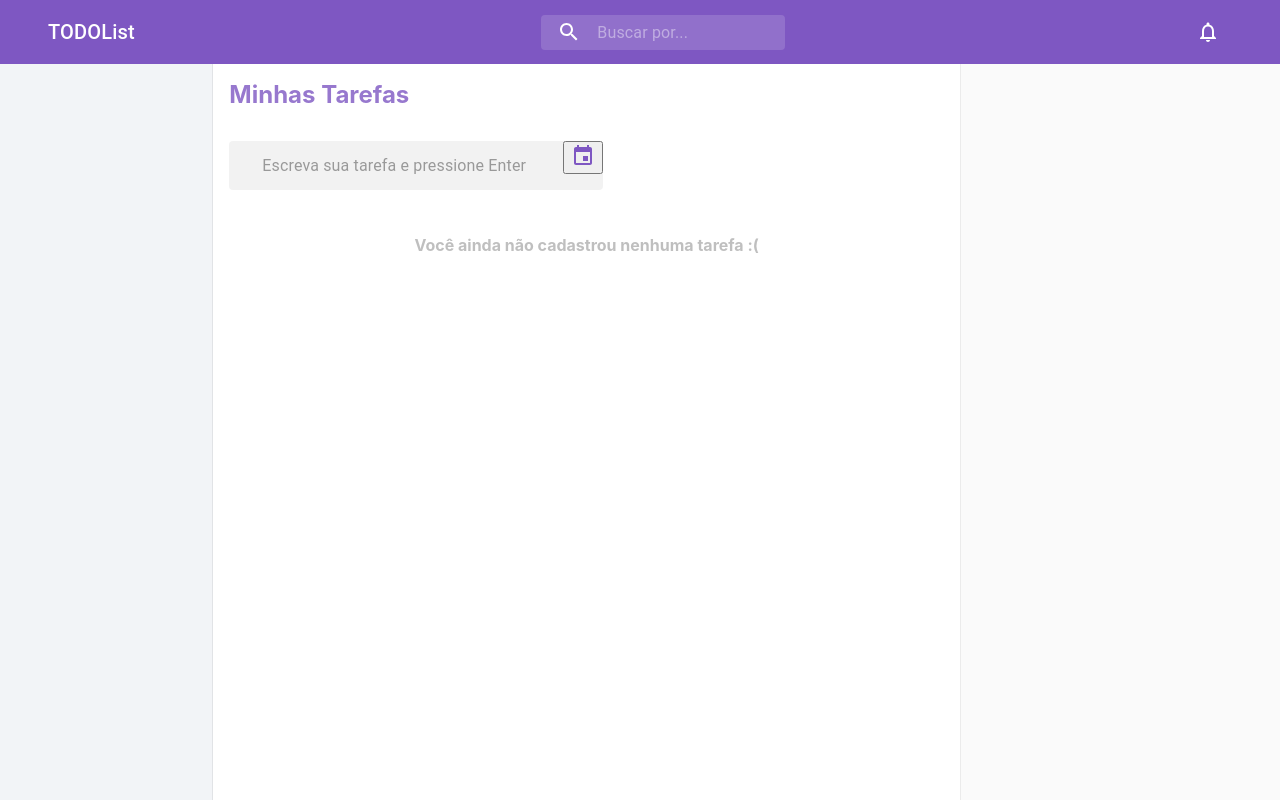
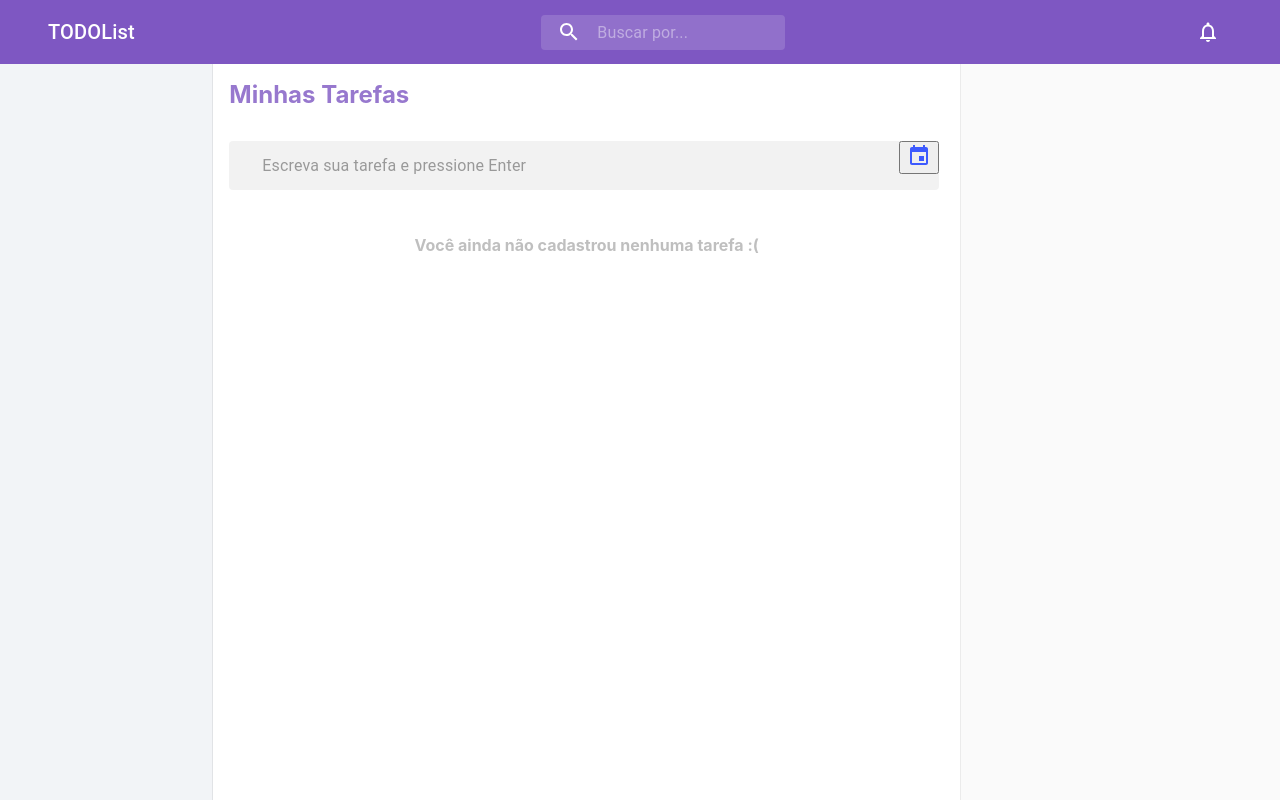
Before and after one commit to rafahsena/todo-list, a React (Create React App) app: page / in a window 1280 px wide. Built offline with nearby package versions, Linux system fonts and the light colour scheme.

Commit message:
changed addTodo input styling

```diff
--- a/src/containers/AddTodo/AddTodo.js
+++ b/src/containers/AddTodo/AddTodo.js
@@ -27,7 +27,7 @@ const AddTodo = props => {
         onChange={onDateChange}
         value={date}
         clearIcon={null}
-        calendarIcon={<Event color="primary" />}
+        calendarIcon={<Event color="secondary" />}
       />
     </div>
   );
--- a/src/containers/AddTodo/styles.js
+++ b/src/containers/AddTodo/styles.js
@@ -9,7 +9,7 @@ const useStyles = makeStyles(theme => ({
     borderRadius: theme.shape.borderRadius,
     backgroundColor: fade(theme.palette.common.black, 0.05),
     [theme.breakpoints.up("sm")]: {
-      width: "50%"
+      width: "95%"
     }
   },
   inputRoot: {
```
